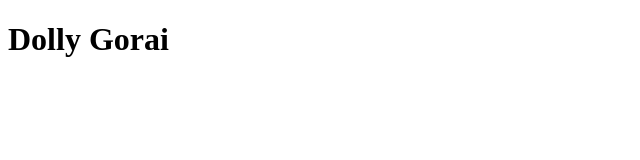
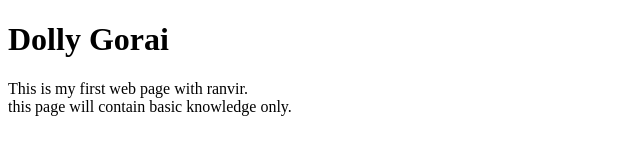
Before and after one commit to dollygorai/my-website, a plain HTML site: page index.html in a window 1280 px wide. Shown: the whole page, without its empty margins (0-640 px from the left). Drawn offline with Linux system fonts and the light colour scheme.

Commit message:
added paragraph

```diff
--- a/index.html
+++ b/index.html
@@ -5,6 +5,7 @@
     </head>
     <body>
         <h1> Dolly Gorai </h1>
+        <p> This is my first web page with ranvir.<br> this page will contain basic knowledge only.</p>
     </body>
 
 </html>
```
